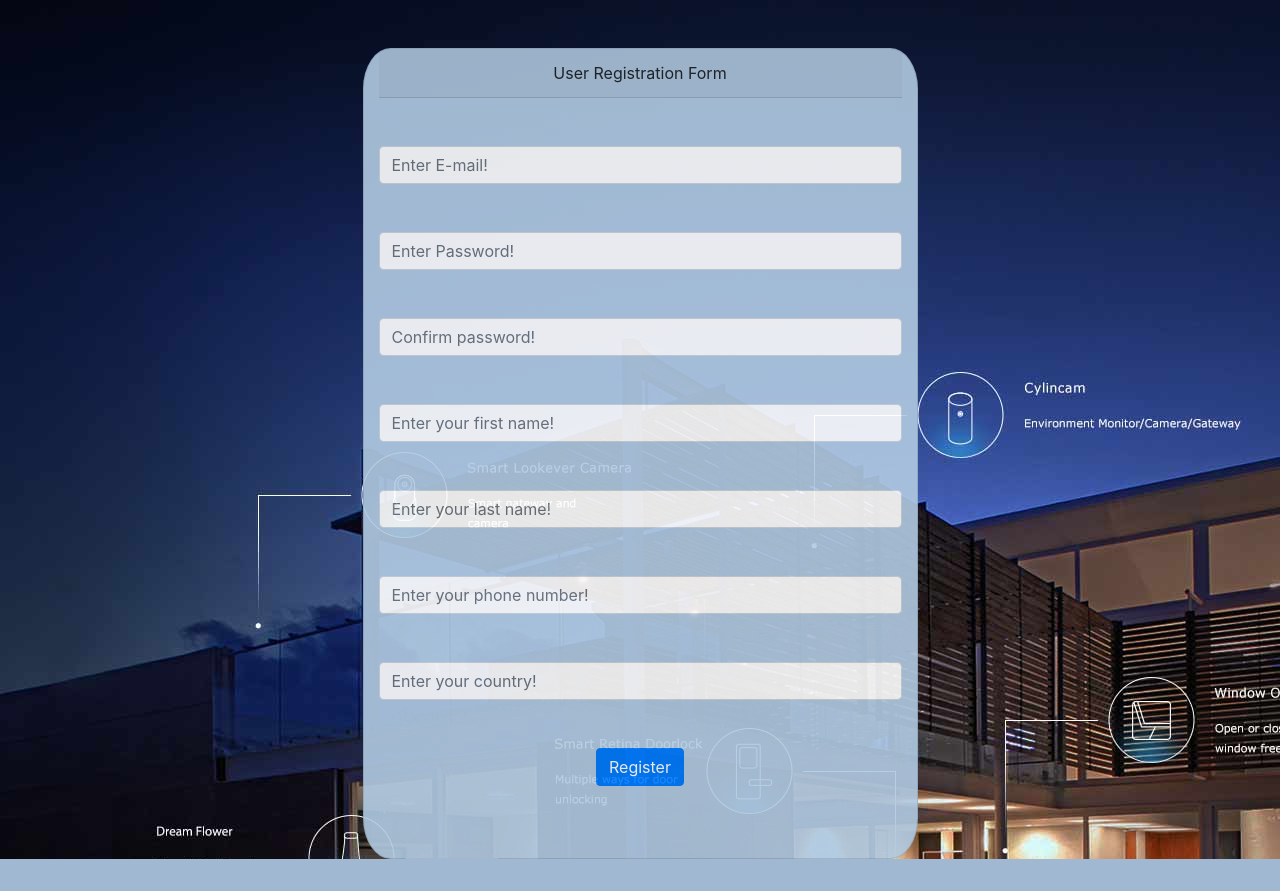
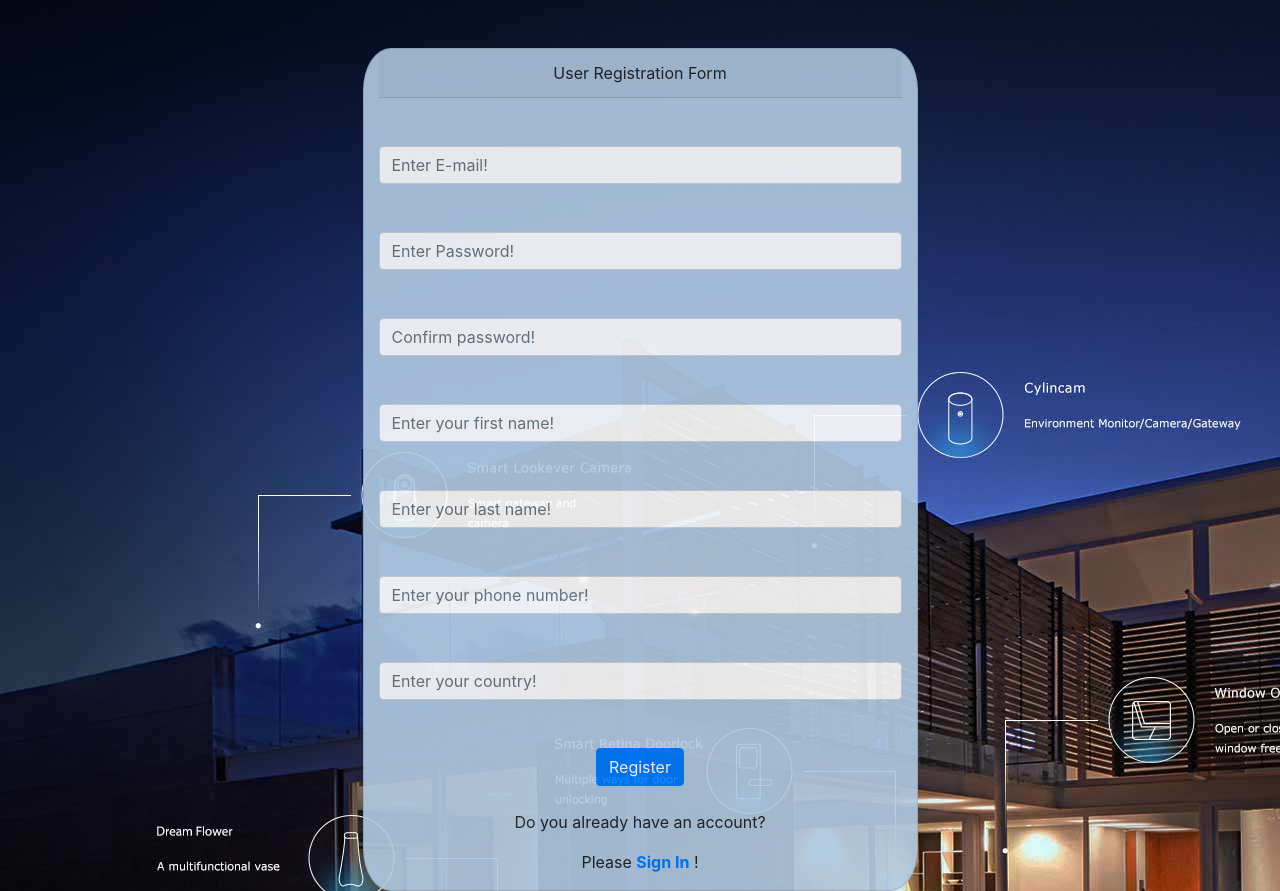
Before and after one commit to mihalaches/retail-application, a Flask app: page /register in a window 1280 px wide. Before the commit the page ends 859 px from the top, so only its background shows below. Run offline with Flask 2, Linux system fonts and the light colour scheme; some libraries are stand-ins or nearby versions.

Commit message:
new_message

```diff
--- a/application/templates/register.html
+++ b/application/templates/register.html
@@ -57,19 +57,24 @@
                 <div class="alert alert-danger" role="alert">
                     <center>{{data.message}}</center>
                 </div>
+                <br />
                 {% endif %}
                 {% if data.user_found %}
                 <div class="alert alert-success" role="alert">
                     <center>{{data.message}}</center>
-                    <br><center>Go to <a href="/login">Login</a></center>
+                    <br>
+                    <center>Go to <a href="/login">Login</a></center>
                 </div>
+                <br />
                 {% endif %}
                 {% if data.duplicate_email==False %}
                 <div class="alert alert-danger" role="alert">
                     <center>{{data.message}}</center>
                 </div>
+                <br />
                 {% endif %}
-                <br /> <br />
+                <p align="center">Do you already have an account?</p>
+                <p align="center">Please <a href="/login"><b>Sign In</b></a> !</p>
             </form>
         </div>
 
```
